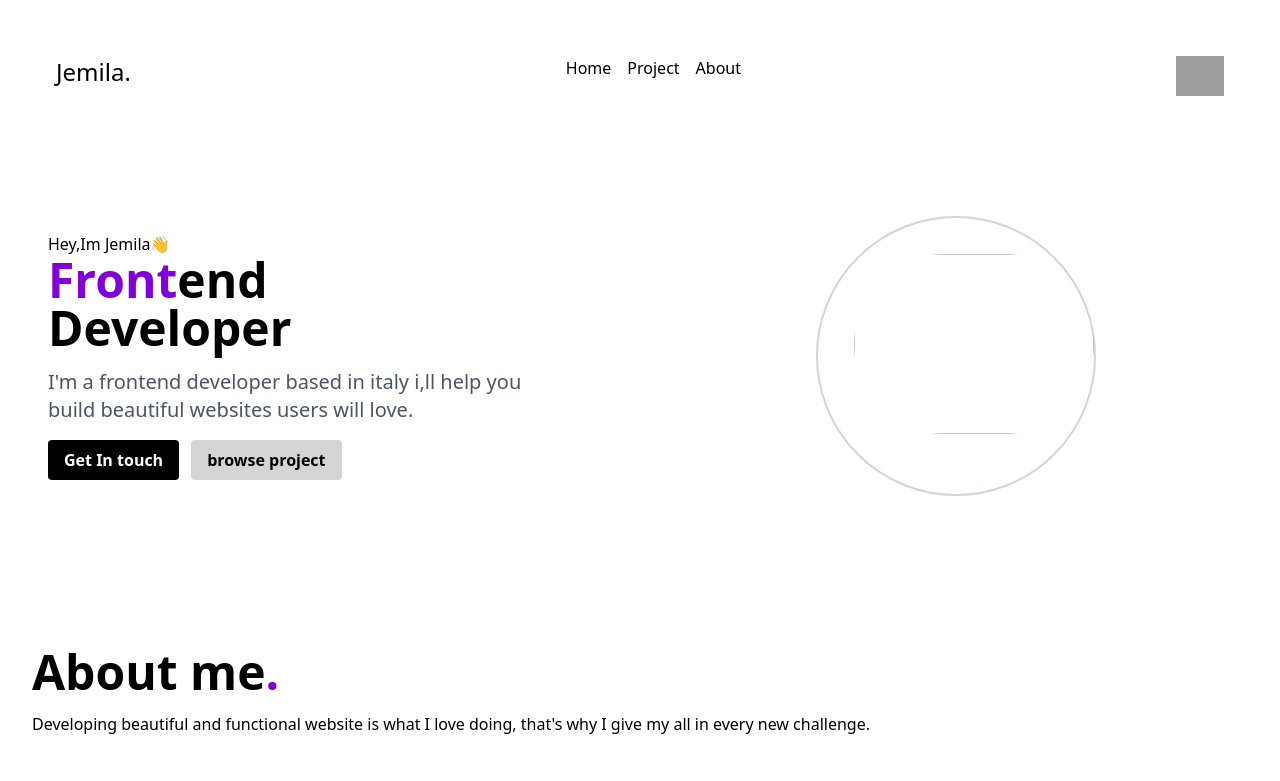
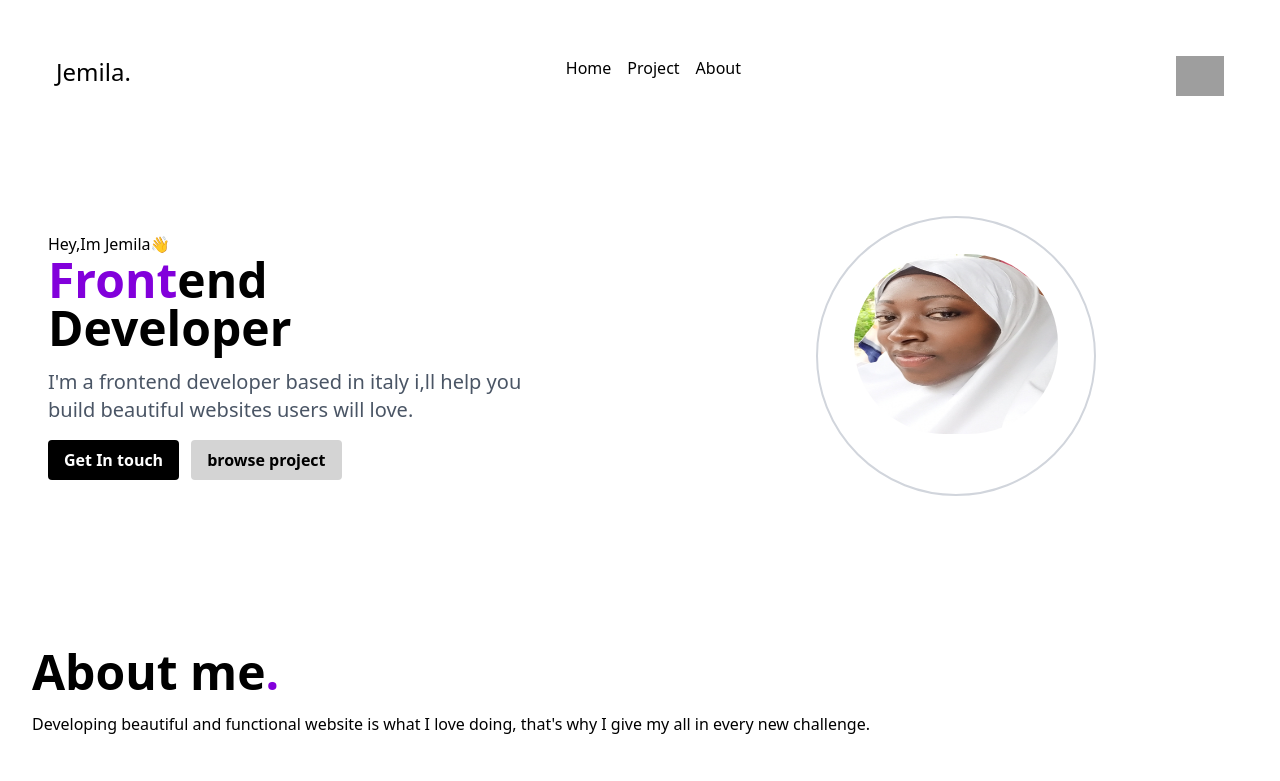
Before and after one commit to jemila2/tailwindproject, a plain HTML site: page index.html in a window 1280 px wide. Shown: the top 781 px of the page. Drawn offline with nearby package versions, Linux system fonts and the light colour scheme; grey boxes are pictures that could not be loaded.

Commit message:
second commit

```diff
--- a/index.html
+++ b/index.html
@@ -93,11 +93,11 @@
            </div>
         </div>
         <div class="flex bg-white-600 w-70 h-70 rounded-full p-1 m-8 border-2 border-gray-300 sm:flex bg-white-600 w-70 h-70 rounded-full p-1 m-8 border-2 border-gray-300 md:flex bg-white-600 w-70 h-70 rounded-full p-1 m-8 border-2 border-gray-300  hidden md:block">
-            <img src="c:\Users\USER\AppData\Local\Packages\5319275A.WhatsAppDesktop_cv1g1gvanyjgm\TempState\854D9FCA60B4BD07F9BB215D59EF5561\WhatsApp Image 2025-02-01 at 12.41.15_eee8f7fe.jpg " alt="" class=" w-60 h-45 rounded-full rounded-full m-8 justify-center md:w-60 h-45 rounded-full rounded-full m-8 justify-center sm:w-60 h-45 rounded-full rounded-full m-8 justify-center">
+            <img src="./image/user.jpg " alt="" class=" w-60 h-45 rounded-full rounded-full m-8 justify-center md:w-60 h-45 rounded-full rounded-full m-8 justify-center sm:w-60 h-45 rounded-full rounded-full m-8 justify-center">
         </div>
 
         <div class="flex bg-white-600 w-90 h-50 mt-6 rounded-full border-2 border-gray-300 sm:flex bg-white-600 w-90 h-50 rounded-full border-2 border-gray-300 md:flex bg-white-600 w-90 h-50 rounded-full border-2 border-gray-300 justify-center block md:hidden ">
-            <img src="c:\Users\USER\AppData\Local\Packages\5319275A.WhatsAppDesktop_cv1g1gvanyjgm\TempState\854D9FCA60B4BD07F9BB215D59EF5561\WhatsApp Image 2025-02-01 at 12.41.15_eee8f7fe.jpg " alt="" class=" w-60 h-40 rounded-full rounded-full  justify-center md:w-60 h-40 rounded-full rounded-full  justify-center sm:w-60 h-40 rounded-full rounded-full m-8 justify-center">
+            <img src="./image/user.jpg" alt="" class=" w-60 h-40 rounded-full rounded-full  justify-center md:w-60 h-40 rounded-full rounded-full  justify-center sm:w-60 h-40 rounded-full rounded-full m-8 justify-center">
         </div>
 
 
```
Also changed, not shown: image/user.jpg (added).
